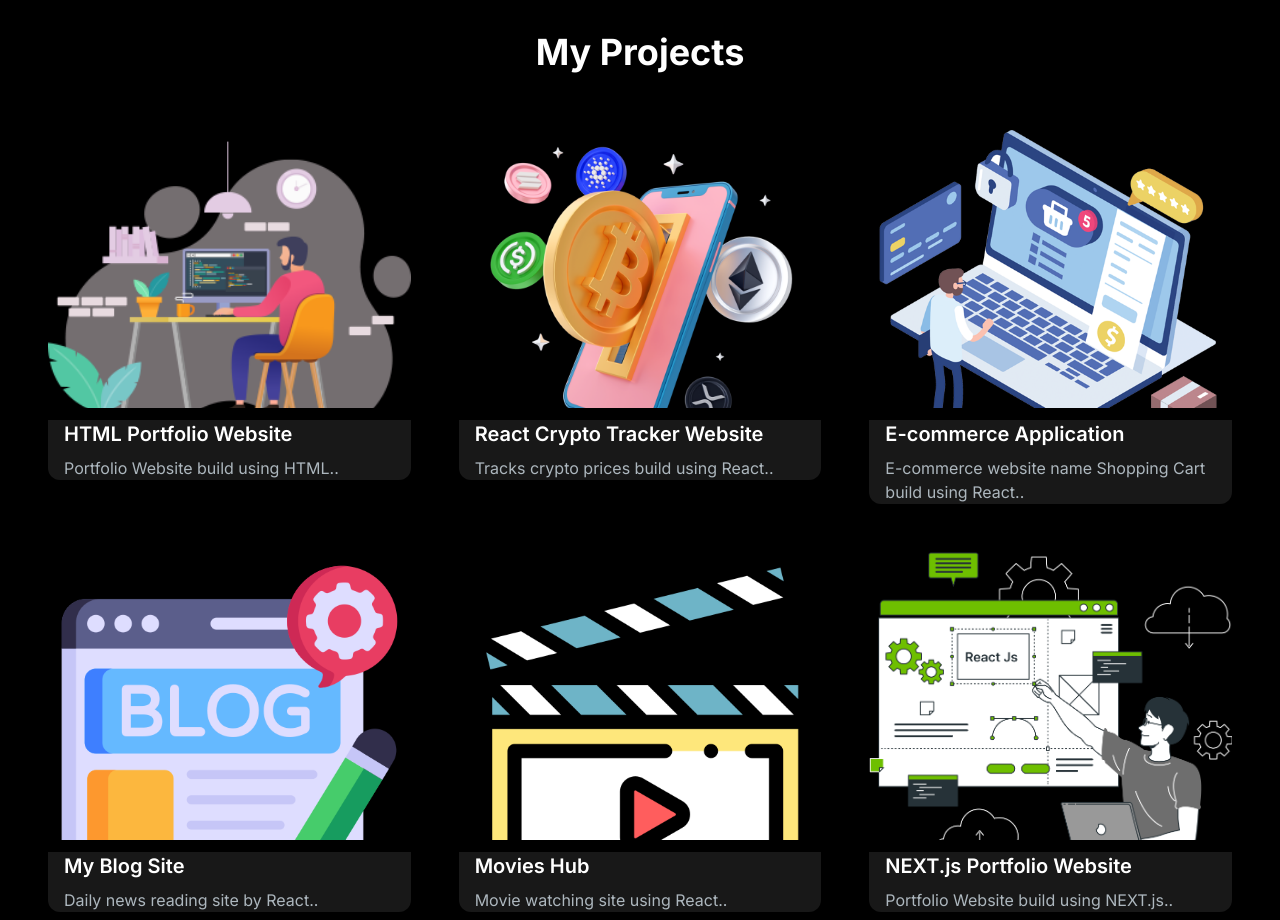
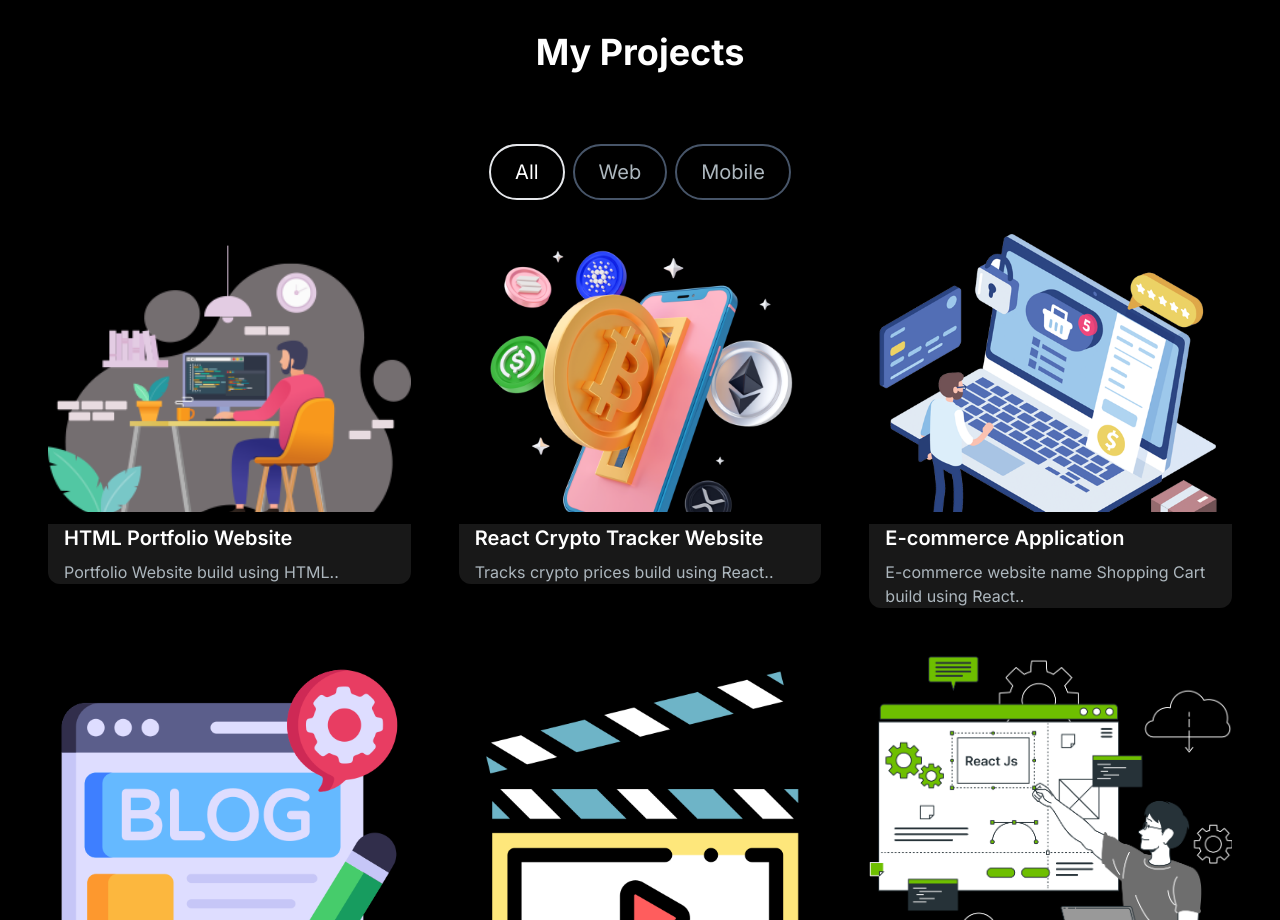
Before and after one commit to thejaduijin/portfolio-website, a Next.js app: page / in a window 1280 px wide. Shown: the part 1120-2040 px from the top of the page. Built offline with nearby package versions, Linux system fonts and the light colour scheme.

Commit message:
project section done

```diff
--- a/src/app/components/ProjectCard.jsx
+++ b/src/app/components/ProjectCard.jsx
@@ -22,7 +22,7 @@ const ProjectCard = ({ imgUrl, title, description, gitUrl, previewUrl }) => {
                     </Link>
                 </div>
             </div>
-            <div className="text-white rounded-b-xl mt-3 bg-[#181818] px-4 ">
+            <div className="text-white rounded-b-xl mt-3 bg-[#181818] px-4">
                 <h5 className='font-semibold text-xl mb-2'>{title}</h5>
                 <p className='text-[#ADB7BE]'>{description} </p>
             </div>
--- a/src/app/components/ProjectSection.jsx
+++ b/src/app/components/ProjectSection.jsx
@@ -1,5 +1,7 @@
-import React from 'react'
+"use client"
+import React, { useState, useRef } from 'react'
 import ProjectCard from './ProjectCard';
+import ProjectTag from './ProjectTag';
 
 const projectsData = [
     {
@@ -51,7 +53,7 @@ const projectsData = [
         id: 6,
         title: "NEXT.js Portfolio Website",
         description: "Portfolio Website build using NEXT.js..",
-        image:"/images/projects/p1.png",
+        image: "/images/projects/p1.png",
         tag: ["All", "Web"],
         gitUrl: "/",
         previewUrl: "/",
@@ -59,14 +61,48 @@ const projectsData = [
 ];
 
 const ProjectSection = () => {
+    const [tag, setTag] = useState("All");
+    // const ref = useRef(null);
+    // const isInView = useInView(ref, { once: true });
+
+    const handleTagChange = (newTag) => {
+        setTag(newTag);
+    };
+
+    const filteredProjects = projectsData.filter((project) =>
+        project.tag.includes(tag)
+    );
+
+    // const cardVariants = {
+    //     initial: { y: 50, opacity: 0 },
+    //     animate: { y: 0, opacity: 1 },
+    // };
+
     return (
         <>
             <h2 className="text-center text-4xl font-bold text-white mt-4 mb-8 md:mb-12">
                 My Projects
             </h2>
+            <div className="text-white flex flex-row justify-center items-center gap-2 py-6">
+                <ProjectTag
+                    onClick={handleTagChange}
+                    name="All"
+                    isSelected={tag === "All"}
+                />
+                <ProjectTag
+                    onClick={handleTagChange}
+                    name="Web"
+                    isSelected={tag === "Web"}
+                />
+                <ProjectTag
+                    onClick={handleTagChange}
+                    name="Mobile"
+                    isSelected={tag === "Mobile"}
+                />
+            </div>
             <div className='grid md:grid-cols-3 gap-8 md:gap-12'>
                 {
-                    projectsData.map((project) => (
+                    filteredProjects.map((project) => (
                         <ProjectCard
                             key={project.id}
                             title={project.title}
--- /dev/null
+++ b/src/app/components/ProjectTag.jsx
@@ -0,0 +1,17 @@
+import React from "react";
+
+const ProjectTag = ({ name, onClick, isSelected }) => {
+    const buttonStyles = isSelected
+        ? "text-white border-primary-500"
+        : "text-[#ADB7BE] border-slate-600 hover:border-white";
+    return (
+        <button
+            className={`${buttonStyles} rounded-full border-2 px-6 py-3 text-xl cursor-pointer`}
+            onClick={() => onClick(name)}
+        >
+            {name}
+        </button>
+    );
+};
+
+export default ProjectTag;
```
